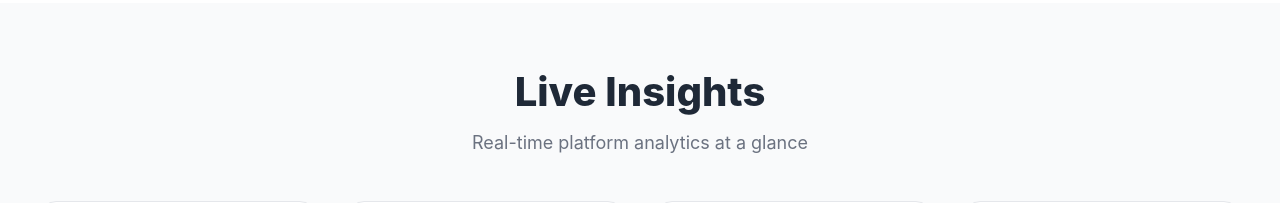
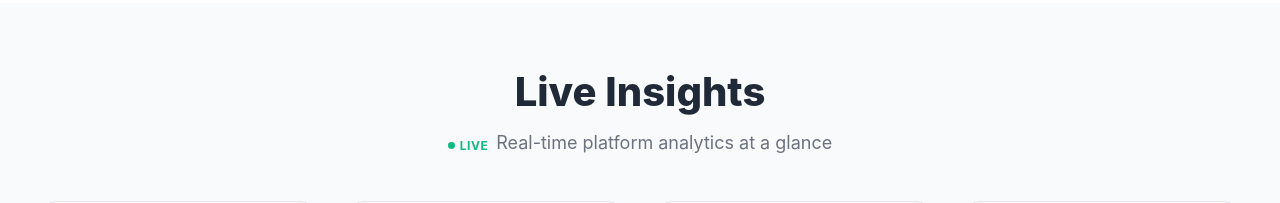
Before and after one commit to rohanz2003/Connect-it, a React (Create React App) app in the folder client/: page / in a window 1280 px wide. Shown: the part 1500-1703 px from the top of the page. Built offline with nearby package versions, Linux system fonts and the light colour scheme; no server answers.

Commit message:
fix: real-time polling for analytics every 30s with smooth counter transitions
- Stats refresh every 30 seconds via setInterval
- AnimatedCounter now smoothly transitions from previous value to new value
- Added green pulsing Live badge indicator next to section subtitle

```diff
--- a/client/src/components/Landing.js
+++ b/client/src/components/Landing.js
@@ -1,4 +1,4 @@
-import React, { useEffect, useState } from "react";
+import React, { useEffect, useState, useRef } from "react";
 import { Link } from "react-router-dom";
 import { MessageCircle, Lock, Users, Zap, Phone, Video, UserPlus, MessageSquare, PhoneCall, Activity } from "lucide-react";
 import { motion } from "framer-motion";
@@ -10,15 +10,21 @@ const API_URL = process.env.REACT_APP_API_URL || "http://localhost:5000";
 
 const AnimatedCounter = ({ end, suffix = "" }) => {
   const [count, setCount] = useState(0);
+  const prevRef = useRef(0);
   useEffect(() => {
     if (!end) return;
-    let start = 0;
-    const duration = 2000;
-    const step = Math.ceil(end / (duration / 16));
+    const start = prevRef.current;
+    const diff = end - start;
+    const duration = 1200;
+    const steps = Math.max(1, Math.floor(duration / 16));
+    const step = diff / steps;
+    let current = start;
+    let i = 0;
     const timer = setInterval(() => {
-      start += step;
-      if (start >= end) { setCount(end); clearInterval(timer); }
-      else setCount(start);
+      i++;
+      current = start + step * i;
+      if (i >= steps) { setCount(end); prevRef.current = end; clearInterval(timer); }
+      else setCount(Math.round(current));
     }, 16);
     return () => clearInterval(timer);
   }, [end]);
@@ -28,11 +34,17 @@ const AnimatedCounter = ({ end, suffix = "" }) => {
 const Landing = () => {
   const [stats, setStats] = useState({ totalUsers: 0, totalMessages: 0, acceptedRequests: 0 });
 
-  useEffect(() => {
+  const fetchStats = () => {
     fetch(`${API_URL}/api/analytics`)
       .then(r => r.json())
       .then(d => { if (d.success) setStats(d); else console.warn("Analytics API error:", d); })
       .catch(e => console.warn("Analytics fetch failed:", e));
+  };
+
+  useEffect(() => {
+    fetchStats();
+    const interval = setInterval(fetchStats, 30000);
+    return () => clearInterval(interval);
   }, []);
 
   const features = [
@@ -226,6 +238,7 @@ const Landing = () => {
           >
             <h2 className="section-title">Live Insights</h2>
             <p className="section-subtitle">
+              <span className="live-badge"><span className="live-dot" /> Live</span>
               Real-time platform analytics at a glance
             </p>
           </motion.div>
--- a/client/src/styles/Landing.css
+++ b/client/src/styles/Landing.css
@@ -341,6 +341,31 @@
 .insights-section {
   padding: 4rem 1.5rem;
   background-color: #f9fafb;
+}
+
+.live-badge {
+  display: inline-flex;
+  align-items: center;
+  gap: 5px;
+  font-size: 0.75rem;
+  font-weight: 700;
+  color: #10b981;
+  text-transform: uppercase;
+  letter-spacing: 0.5px;
+  margin-right: 8px;
+}
+
+.live-dot {
+  width: 7px;
+  height: 7px;
+  border-radius: 50%;
+  background: #10b981;
+  animation: live-pulse 1.5s ease-in-out infinite;
+}
+
+@keyframes live-pulse {
+  0%, 100% { opacity: 1; transform: scale(1); }
+  50% { opacity: 0.5; transform: scale(0.8); }
 }
 
 .insights-container {
```
